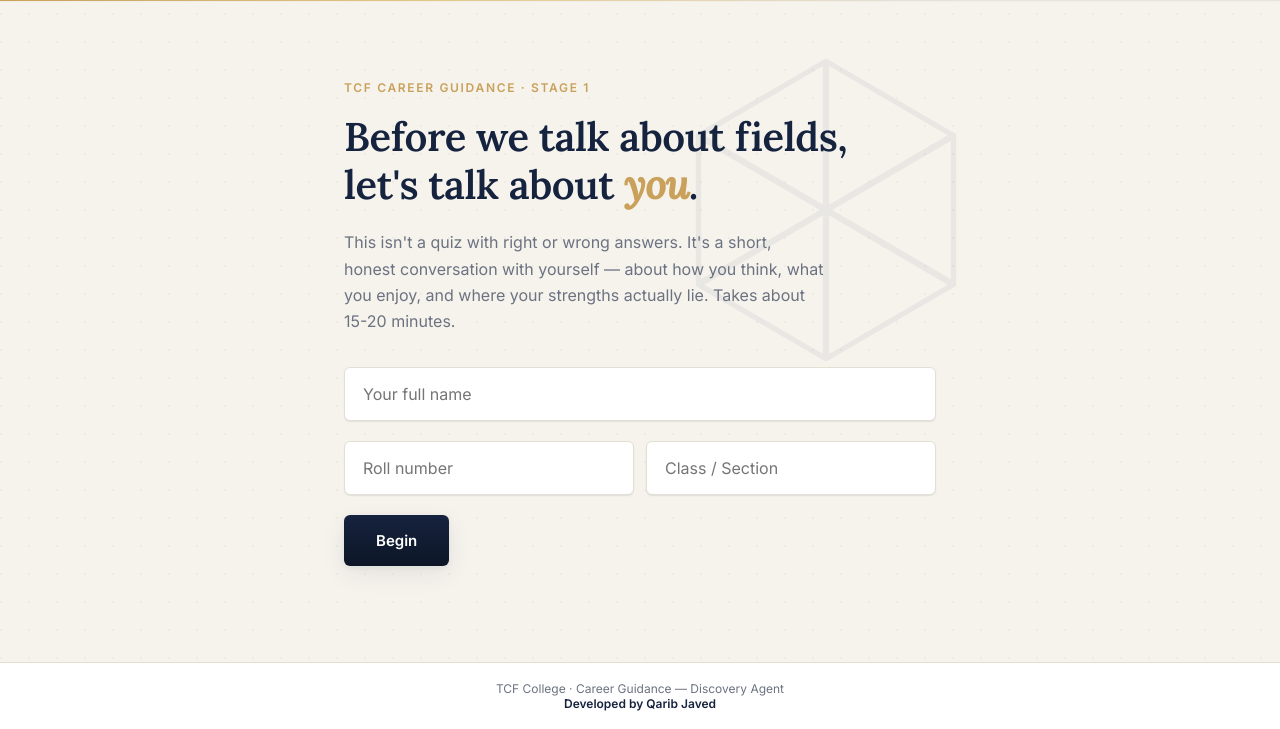
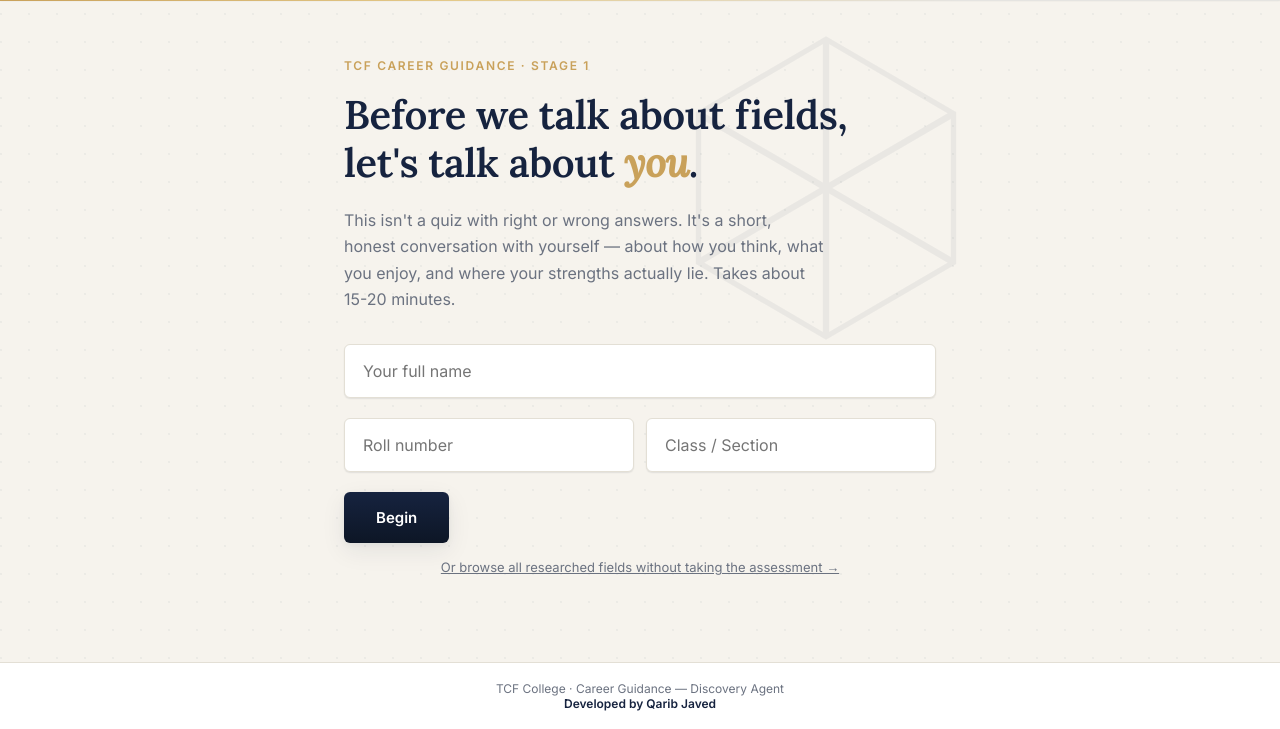
Before and after one commit to javedqarib332-art/CareerPilot-The-Citizens-Foundation-College, a Flask app: page / in a window 1280 px wide. Shown: the part 71-800 px from the top of the page. Run offline with Flask 3, Linux system fonts and the light colour scheme; some libraries are stand-ins or nearby versions.

Commit message:
Update index.html

```diff
--- a/templates/index.html
+++ b/templates/index.html
@@ -60,6 +60,9 @@
       <input type="text" id="student-class" placeholder="Class / Section" class="name-input" style="flex:1;">
     </div>
     <button class="btn-primary" id="btn-start">Begin</button>
+    <p style="text-align:center; margin-top:16px; font-size:13px;">
+      <a href="/fields" style="color:var(--grey); text-decoration:underline;">Or browse all researched fields without taking the assessment &rarr;</a>
+    </p>
   </section>
 
   <!-- SCREEN: Question flow -->
```
